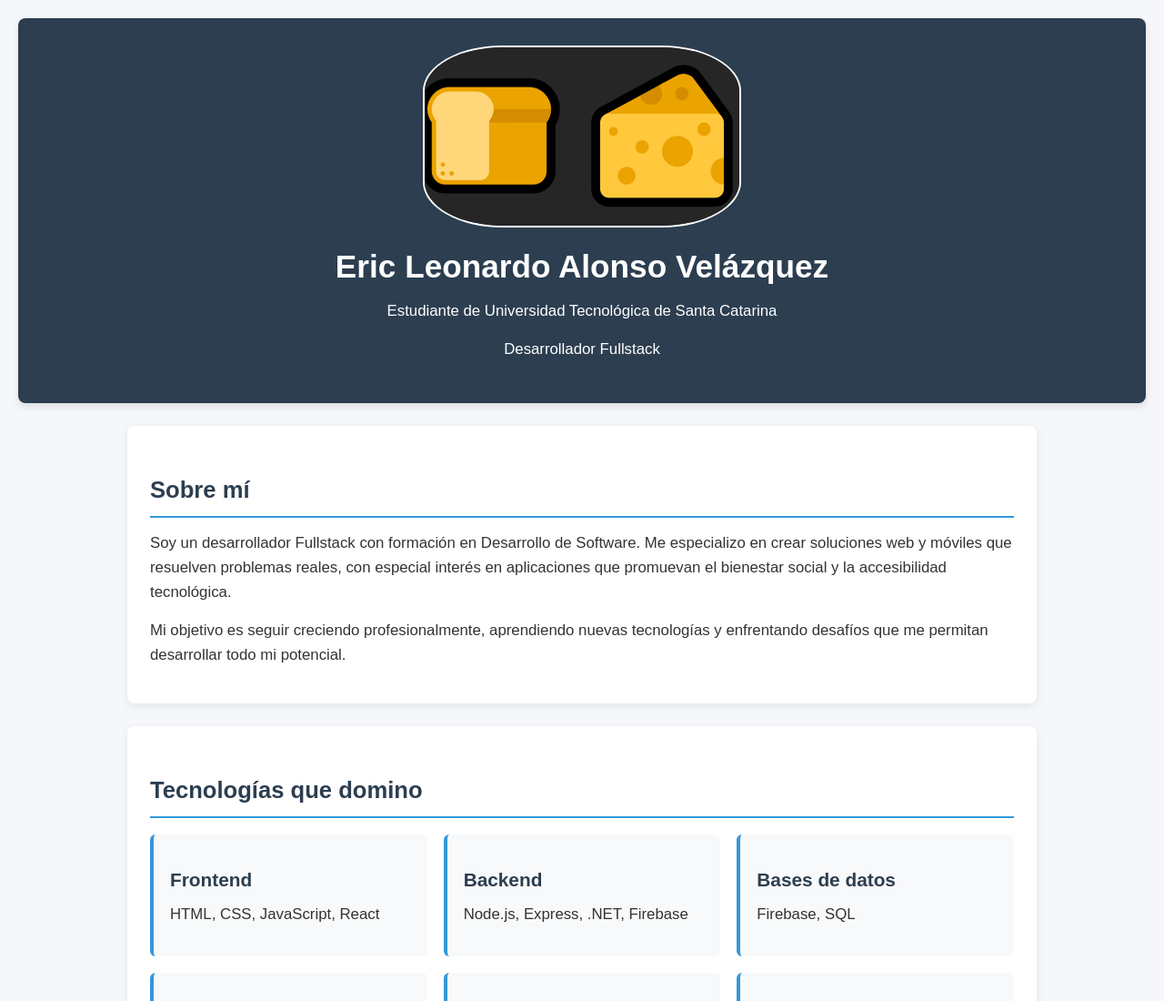
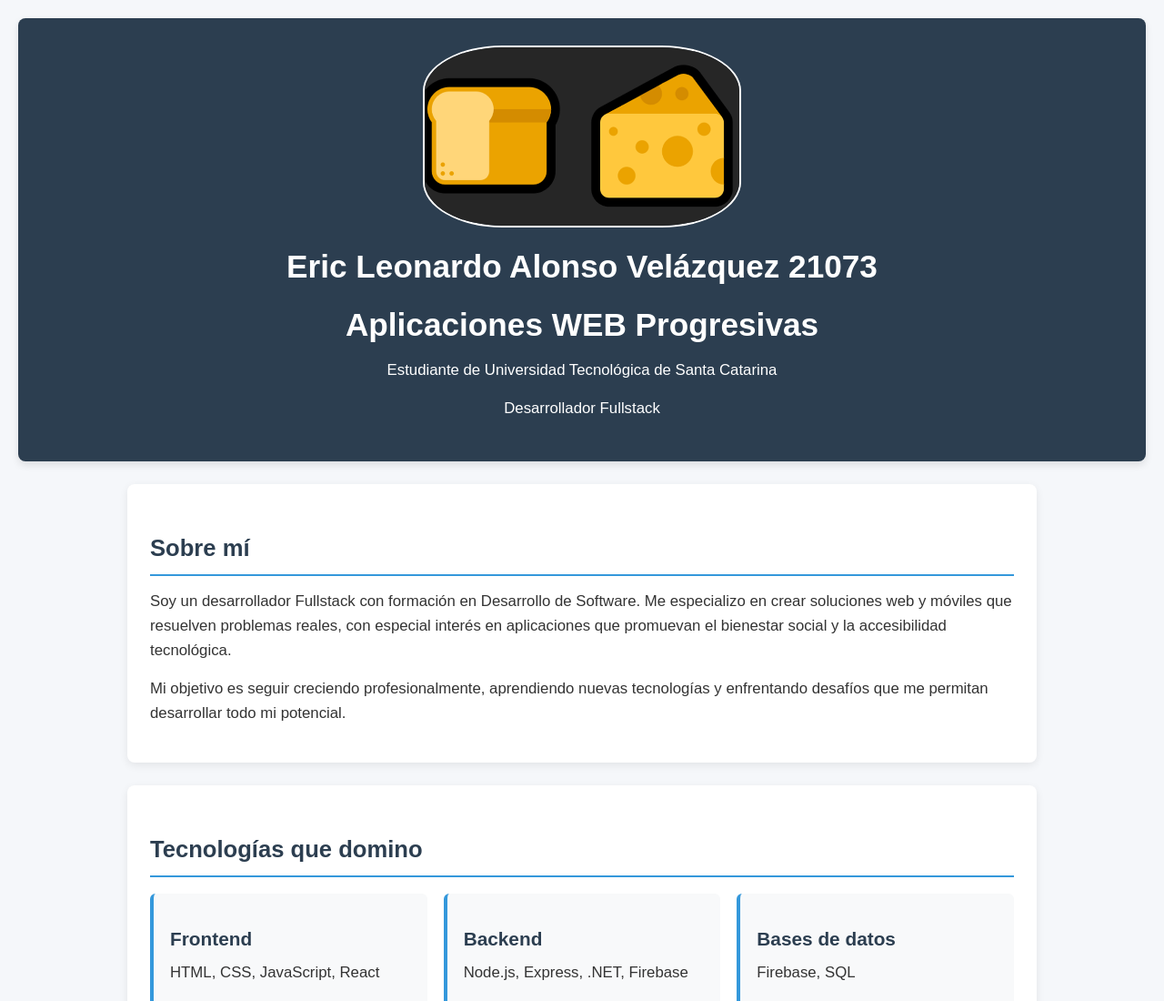
Before and after one commit to EricLeonardoAlonsoVelazquez/EricLeonardoAlonsoVelazquez.github.io, a plain HTML site: page index.html in a window 1280 px wide. Shown: the top 1100 px of the page at 91% size. Drawn offline with Linux system fonts and the light colour scheme.

Commit message:
Update index.html

```diff
--- a/index.html
+++ b/index.html
@@ -10,7 +10,8 @@
     <header>
         <div class="container">
             <img class="profile-img" src="PanQueso.png" alt="Foto de perfil de Eric">
-            <h1>Eric Leonardo Alonso Velázquez</h1>
+            <h1>Eric Leonardo Alonso Velázquez 21073</h1>
+            <h1>Aplicaciones WEB Progresivas</h1>
             <p>Estudiante de Universidad Tecnológica de Santa Catarina</p>
             <p>Desarrollador Fullstack</p>
         </div>
@@ -190,4 +191,5 @@
         </div>
     </footer>
 </body>
+
 </html>
```
